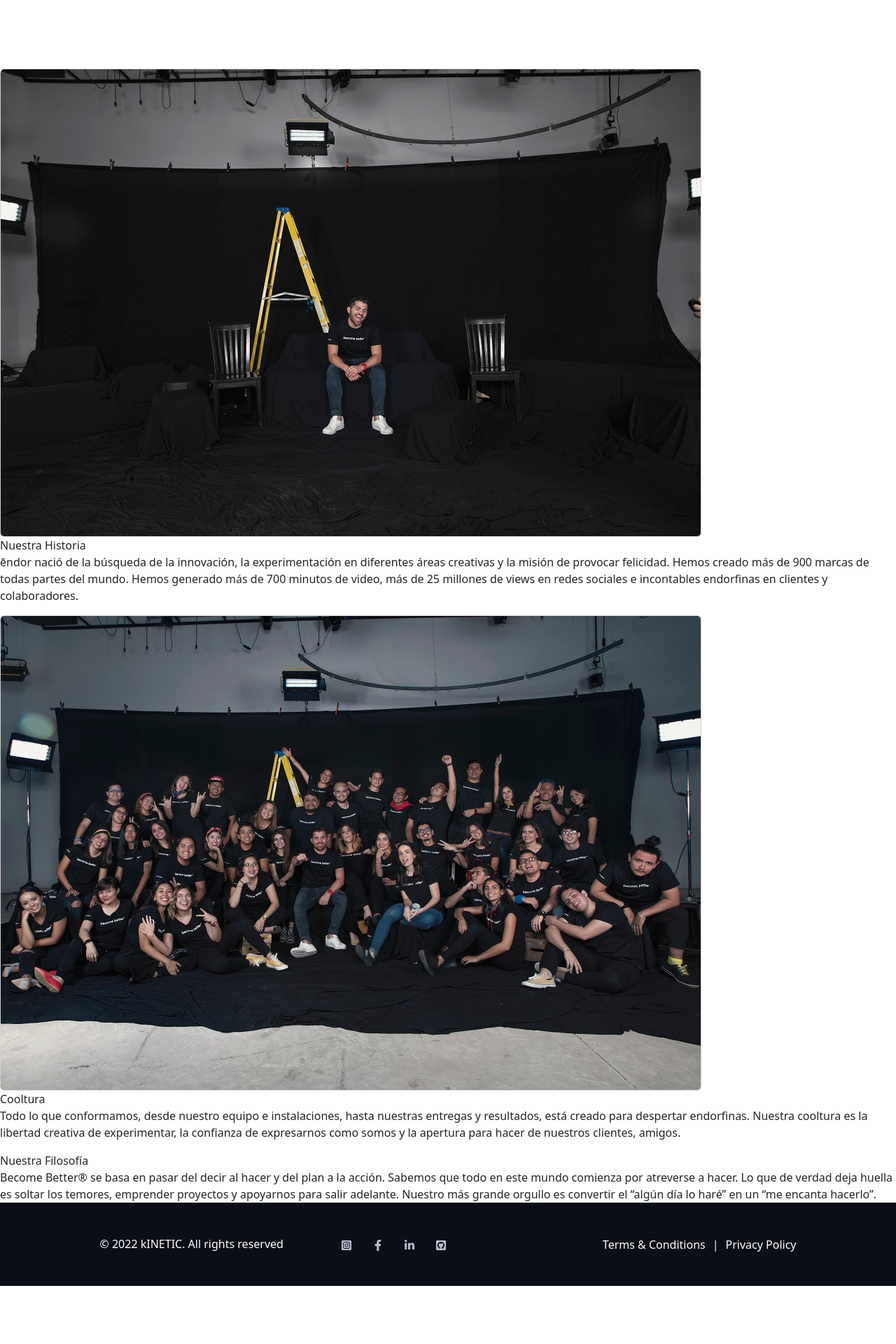
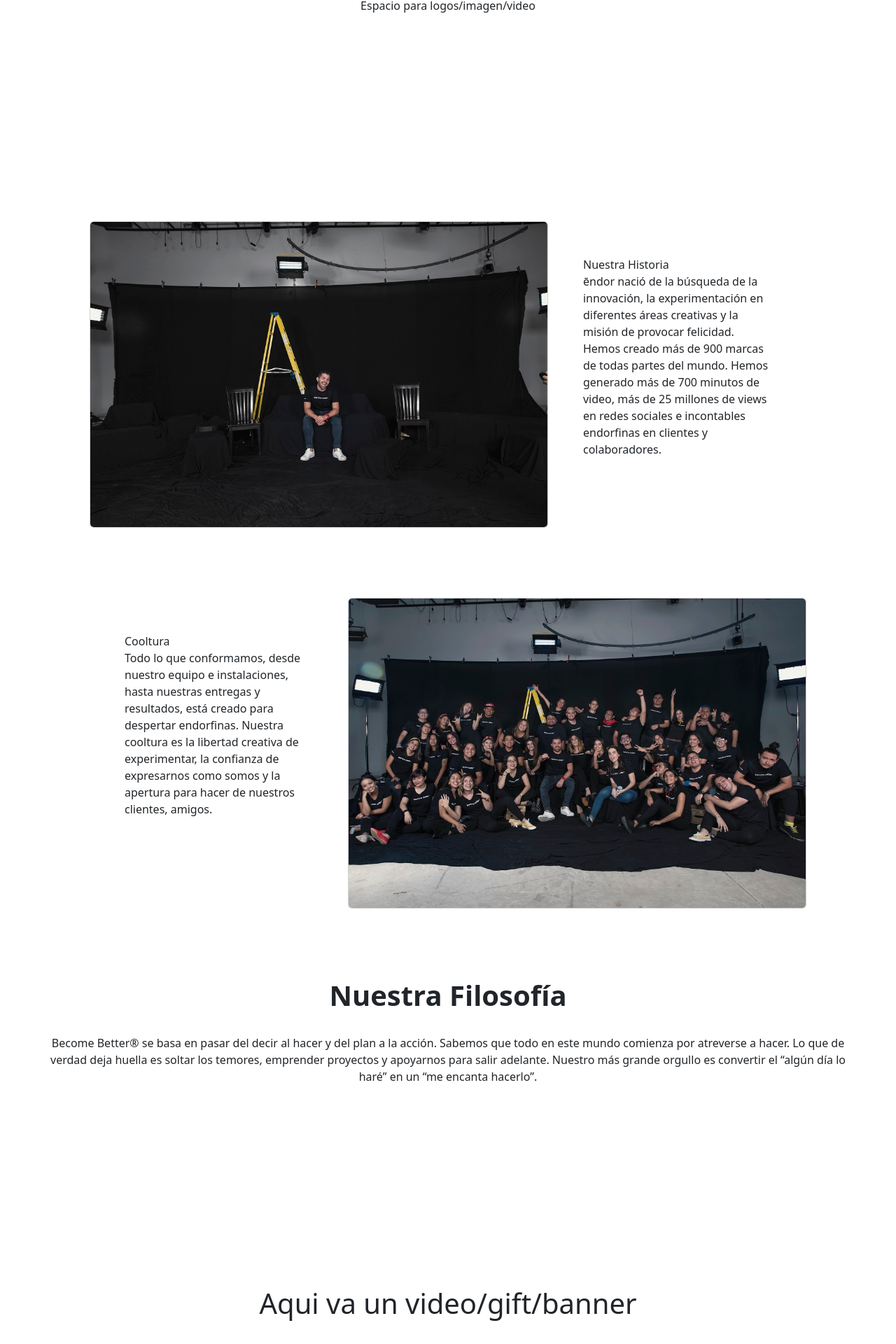
Before and after one commit to Damian-luis/kinetic, a React (Create React App) app: page /about in a window 1280 px wide. Shown: the part 780-2700 px from the top of the page at 70% size. Before the commit the page ends 2617 px from the top, so only its background shows below. Built offline with nearby package versions, Linux system fonts and the light colour scheme.

Commit message:
chages in about

```diff
--- a/src/componentes/About.css
+++ b/src/componentes/About.css
@@ -0,0 +1,43 @@
+.somos h1{
+    font-size: 180px;
+    font-weight:900
+}
+
+.first-section{
+    display: flex;
+    width:80%;
+    margin:0 auto;
+    padding:50px 0px
+}
+.first-section p{
+    width: 50%;
+    padding:50px
+}
+.second-section{
+    display: flex;
+    width:80%;
+    margin:0 auto;
+    padding:50px 0px
+}
+.second-section p{
+    width: 50%;
+    padding:50px
+}
+.our-filosofy{
+    width:90%;
+    margin:0 auto;
+    padding:50px 0px
+}
+.our-filosofy h1{
+    font-weight:900;
+    text-align:center
+}
+.our-filosofy p{
+    text-align:center
+}
+.relleno{
+    height: 500px;
+    display: flex;
+    justify-content:center;
+    align-items:center
+}
--- a/src/componentes/About.jsx
+++ b/src/componentes/About.jsx
@@ -4,7 +4,7 @@ export default function About(){
     return (<div className="about">
         <div className="somos">
             <h1>SOMOS</h1><br/>
-            <p>Somos una comunidad creativa llevando endorfinas a cada rincón del mundo. Creemos que las historias de éxito son un medio para alcanzar la felicidad y somos el medio que impulsa a marcas excepcionales a superar sus metas. Nuestro equipo está conformado por 50 creativos multidisciplinarios entre los 18 y 38 años, con un orgulloso 60% de mujeres.</p>
+            <p>Somos una <strong>comunidad creativa </strong>llevando endorfinas a cada rincón del mundo. Creemos que las <strong>historias de éxito</strong> son un medio para alcanzar la felicidad y somos el medio que impulsa a marcas excepcionales a <strong>superar sus metas.</strong> Nuestro equipo está conformado por 50 creativos multidisciplinarios entre los 18 y 38 años, con un orgulloso 60% de mujeres.</p>
         </div>
         <div className="video"><p>Espacio para logos/imagen/video</p></div>
         <div className="first-section">
@@ -16,15 +16,19 @@ Hemos creado más de 900 marcas de todas partes del mundo.
 Hemos generado más de 700 minutos de video, más de 25 millones de views en redes sociales e incontables endorfinas en clientes y colaboradores.</p>
         </div>
         <div className="second-section">
-        <img src={require("../assets/about2.jpg")} className="card"/>
+
         <p>Cooltura<br/>
 Todo lo que conformamos, desde nuestro equipo e instalaciones, hasta nuestras entregas y resultados, está creado para despertar endorfinas.
 
 Nuestra cooltura es la libertad creativa de experimentar, la confianza de expresarnos como somos y la apertura para hacer de nuestros clientes, amigos.</p>
+<img src={require("../assets/about2.jpg")} className="card"/>
         </div>
         <div className="our-filosofy">
-        Nuestra Filosofía<br/>
-Become Better® se basa en pasar del decir al hacer y del plan a la acción. Sabemos que todo en este mundo comienza por atreverse a hacer. Lo que de verdad deja huella es soltar los temores, emprender proyectos y apoyarnos para salir adelante. Nuestro más grande orgullo es convertir el “algún día lo haré” en un “me encanta hacerlo”.
+        <h1>Nuestra Filosofía</h1><br/>
+<p>Become Better® se basa en pasar del decir al hacer y del plan a la acción. Sabemos que todo en este mundo comienza por atreverse a hacer. Lo que de verdad deja huella es soltar los temores, emprender proyectos y apoyarnos para salir adelante. Nuestro más grande orgullo es convertir el “algún día lo haré” en un “me encanta hacerlo”.</p>
+        </div>
+        <div className="relleno">
+            <h1>Aqui va un video/gift/banner</h1>
         </div>
     </div>)
 }
```
